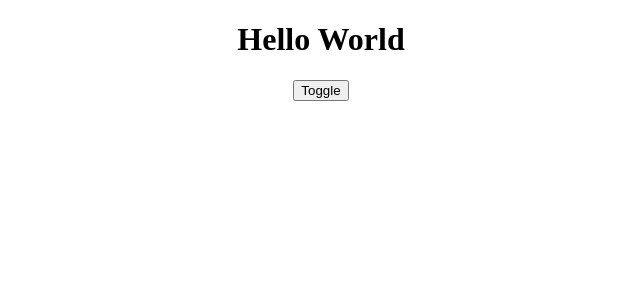
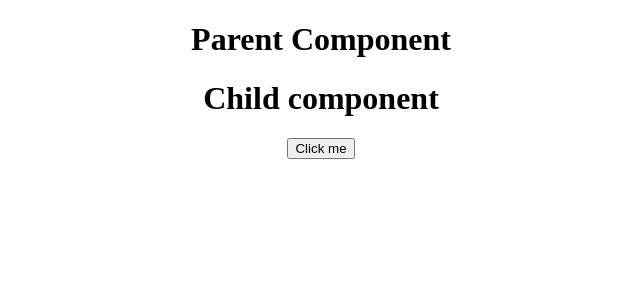
Before and after one commit to Tarunkumar2407/ReactBasicsPractise, a React (Create React App) app: page / in a window 1280 px wide. Shown: the top 300 px of the page, without its empty margins (319-959 px from the left). Built offline with nearby package versions, Linux system fonts and the light colour scheme.

Commit message:
lifting state up

```diff
--- a/src/App.js
+++ b/src/App.js
@@ -1,7 +1,8 @@
 import { useState } from 'react';
 import './App.css';
 // import GetInputBoxValue from './Components/FormHandling/GetInputBoxValue';
-import ShowHide from './Components/FormHandling/ShowHide';
+// import ShowHide from './Components/FormHandling/ShowHide';
+import Parent from './Components/LifitngStateUp/Parent';
 // import PropsInClass from './Components/props/PropsInClass';
 // import Greet from './Components/functionalComponents/Greet';
 // import GreetClass from './Components/classComponents/classGreet';
@@ -19,7 +20,8 @@ function App() {
       {/* <Student name = "Tarun" email="tarun@gmail.com" others={{address:"Noida", jobrole: "Full Stack Developer"}} /> */}
       {/* <PropsInClass name = {"Tarun"}/> */}
       {/* <GetInputBoxValue /> */}
-      <ShowHide />
+      {/* <ShowHide /> */}
+      <Parent />
 
     </div>
   );
--- /dev/null
+++ b/src/Components/LifitngStateUp/Child.js
@@ -0,0 +1,14 @@
+import React from 'react'
+
+const Child = ({alert}) => {
+    console.log(alert)
+    const data = "Tarun Kumar"
+  return (
+    <div>
+      <h1>Child component</h1>
+      <button onClick={()=>alert(data)}>Click me</button>
+    </div>
+  )
+}
+
+export default Child
--- /dev/null
+++ b/src/Components/LifitngStateUp/Parent.js
@@ -0,0 +1,16 @@
+import React from 'react'
+import Child from './Child'
+
+const Parent = () => {
+    const getData = (data) => {
+        alert(data)
+    }
+  return (
+    <div>
+      <h1>Parent Component</h1>
+      <Child alert={getData}/>
+    </div>
+  )
+}
+
+export default Parent
```
